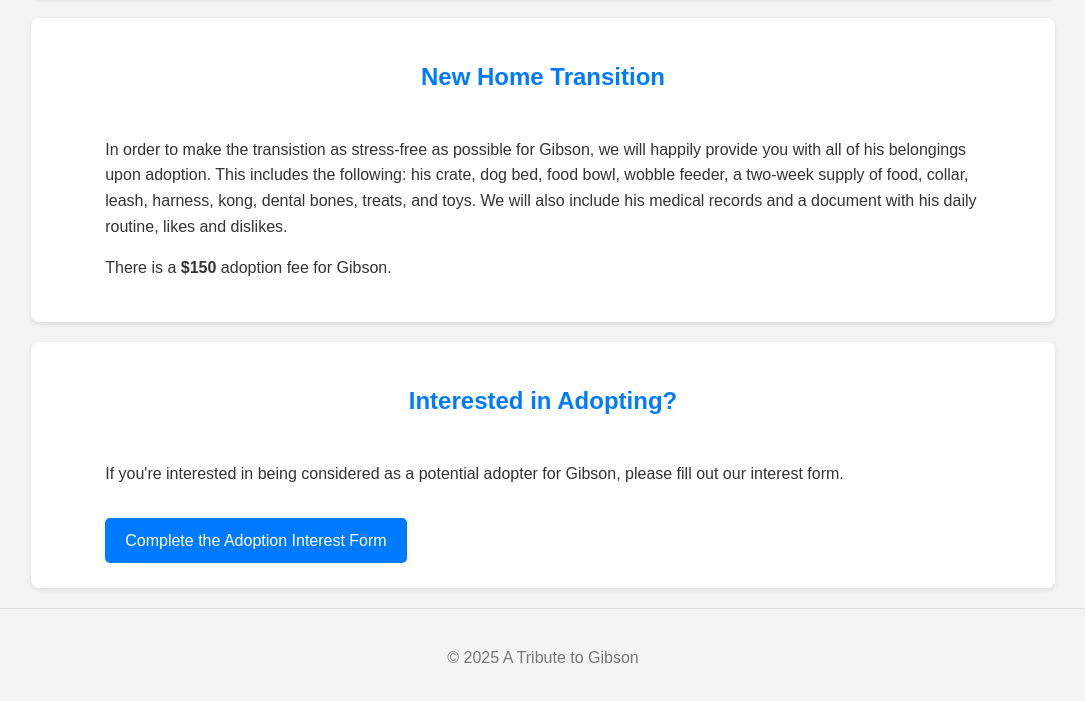
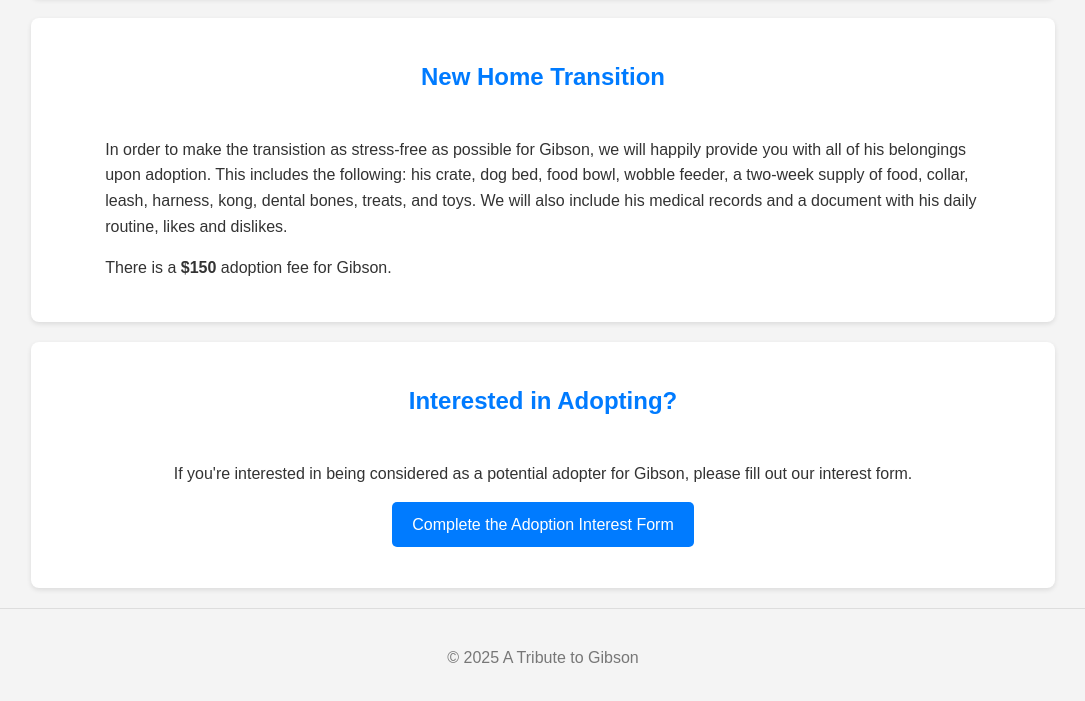
Before and after one commit to meganhub/Gibson, a plain HTML site: page index.html in a window 1280 px wide. Shown: the part 2922-3623 px from the top of the page, without its empty margins (97-1182 px from the left). Drawn offline with Linux system fonts and the light colour scheme.

Commit message:
Update index.html

```diff
--- a/index.html
+++ b/index.html
@@ -114,8 +114,8 @@
         <section id="adoption">
             <h2>Interested in Adopting?</h2>
                         <table>
-            <tr><td>  <p>If you're interested in being considered as a potential adopter for Gibson, please fill out our interest form.</p>
-            <a href="https://forms.gle/NPXzVYWRTd2nx33V8" class="btn-link">Complete the Adoption Interest Form</a>
+            <tr><td>  <p align="center">If you're interested in being considered as a potential adopter for Gibson, please fill out our interest form.
+            <a href="https://forms.gle/NPXzVYWRTd2nx33V8" class="btn-link">Complete the Adoption Interest Form</a></p>
                 </td> </tr>
         </table>  </section>
     </main>
```
